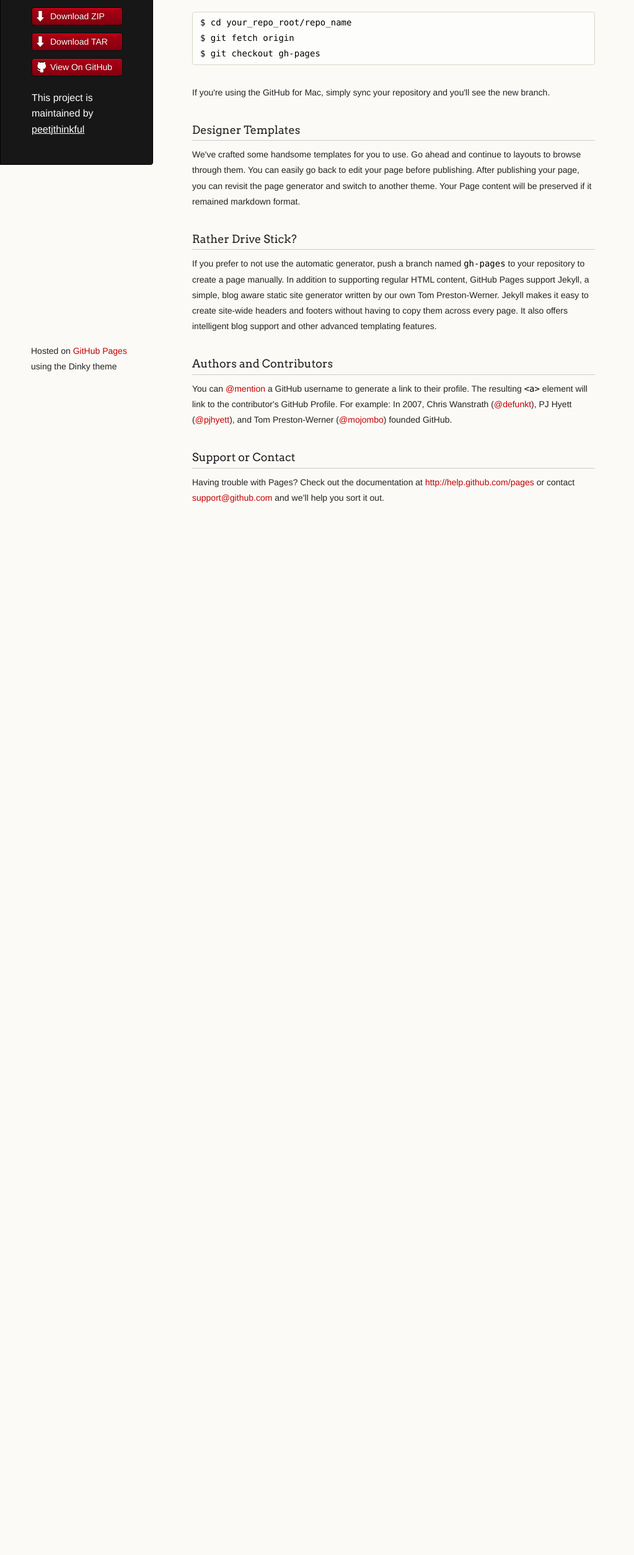
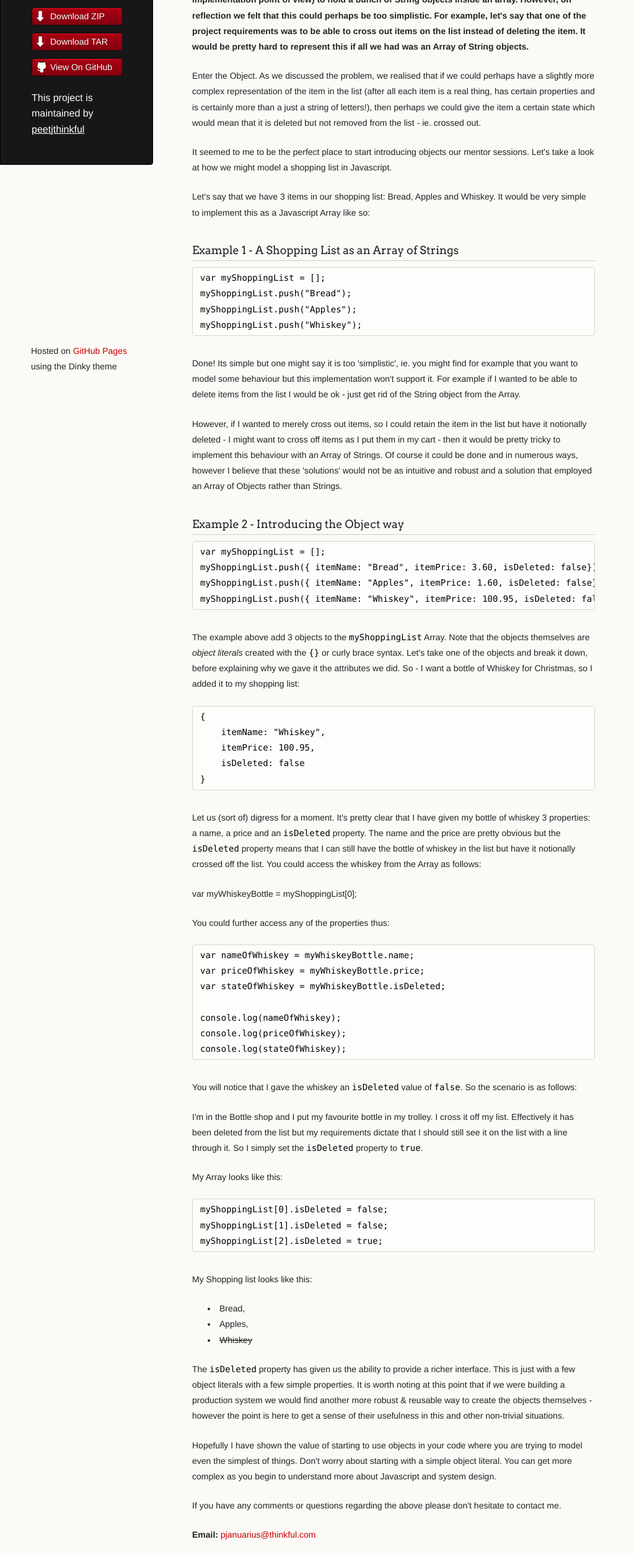
Before and after one commit to peetjthinkful/Examples, a plain HTML site: page index.html in a window 1280 px wide. Shown: the part 164-2673 px from the top of the page at 62% size, without its empty margins (0-1023 px from the left). Before the commit the page ends 1052 px from the top, so only its background shows below. Drawn offline with Linux system fonts and the light colour scheme.

```diff
--- a/index.html
+++ b/index.html
@@ -30,37 +30,89 @@
 
       </header>
       <section>
-        <h3>
-<a name="welcome-to-github-pages" class="anchor" href="#welcome-to-github-pages"><span class="octicon octicon-link"></span></a>Welcome to GitHub Pages.</h3>
+        <h1>
+<a name="introduction-to-objects" class="anchor" href="#introduction-to-objects"><span class="octicon octicon-link"></span></a>Introduction to Objects</h1>
 
-<p>This automatic page generator is the easiest way to create beautiful pages for all of your projects. Author your page content here using GitHub Flavored Markdown, select a template crafted by a designer, and publish. After your page is generated, you can check out the new branch:</p>
+<p><strong>During a mentor session with one of my students, we started talking about how she might approach the Shopping List project. The obvious and simplest approach was (from an implementation point of view) to hold a bunch of String objects inside an array. However, on reflection we felt that this could perhaps be too simplistic. For example, let's say that one of the project requirements was to be able to cross out items on the list instead of deleting the item. It would be pretty hard to represent this if all we had was an Array of String objects.</strong></p>
 
-<pre><code>$ cd your_repo_root/repo_name
-$ git fetch origin
-$ git checkout gh-pages
+<p>Enter the Object. As we discussed the problem, we realised that if we could perhaps have a slightly more complex representation of the item in the list (after all each item is a real thing, has certain properties and is certainly more than a just a string of letters!), then perhaps we could give the item a certain state which would mean that it is deleted but not removed from the list - ie. crossed out.</p>
+
+<p>It seemed to me to be the perfect place to start introducing objects our mentor sessions. Let's take a look at how we might model a shopping list in Javascript.</p>
+
+<p>Let's say that we have 3 items in our shopping list: Bread, Apples and Whiskey. It would be very simple to implement this as a Javascript Array like so:</p>
+
+<h3>
+<a name="example-1----a-shopping-list-as-an-array-of-strings" class="anchor" href="#example-1----a-shopping-list-as-an-array-of-strings"><span class="octicon octicon-link"></span></a>Example 1  - A Shopping List as an Array of Strings</h3>
+
+<pre><code>var myShoppingList = [];
+myShoppingList.push("Bread");
+myShoppingList.push("Apples");
+myShoppingList.push("Whiskey");
 </code></pre>
 
-<p>If you're using the GitHub for Mac, simply sync your repository and you'll see the new branch.</p>
+<p>Done! Its simple but one might say it is too 'simplistic', ie. you might find for example that you want to model some behaviour but this implementation won't support it. For example if I wanted to be able to delete items from the list I would be ok - just get rid of the String object from the Array.</p>
+
+<p>However, if I wanted to merely cross out items, so I could retain the item in the list but have it notionally deleted - I might want to cross off items as I put them in my cart - then it would be pretty tricky to implement this behaviour with an Array of Strings. Of course it could be done and in numerous ways, however I believe that these 'solutions' would not be as intuitive and robust and a solution that employed an Array of Objects rather than Strings.</p>
 
 <h3>
-<a name="designer-templates" class="anchor" href="#designer-templates"><span class="octicon octicon-link"></span></a>Designer Templates</h3>
+<a name="example-2---introducing-the-object-way" class="anchor" href="#example-2---introducing-the-object-way"><span class="octicon octicon-link"></span></a>Example 2 - Introducing the Object way</h3>
 
-<p>We've crafted some handsome templates for you to use. Go ahead and continue to layouts to browse through them. You can easily go back to edit your page before publishing. After publishing your page, you can revisit the page generator and switch to another theme. Your Page content will be preserved if it remained markdown format.</p>
+<pre><code>var myShoppingList = [];
+myShoppingList.push({ itemName: "Bread", itemPrice: 3.60, isDeleted: false});
+myShoppingList.push({ itemName: "Apples", itemPrice: 1.60, isDeleted: false});
+myShoppingList.push({ itemName: "Whiskey", itemPrice: 100.95, isDeleted: false});
+</code></pre>
 
-<h3>
-<a name="rather-drive-stick" class="anchor" href="#rather-drive-stick"><span class="octicon octicon-link"></span></a>Rather Drive Stick?</h3>
+<p>The example above add 3 objects to the <code>myShoppingList</code> Array. Note that the objects themselves are <em>object literals</em> created with the <code>{}</code> or curly brace syntax. Let's take one of the objects and break it down, before explaining why we gave it the attributes we did. So - I want a bottle of Whiskey for Christmas, so I added it to my shopping list:</p>
 
-<p>If you prefer to not use the automatic generator, push a branch named <code>gh-pages</code> to your repository to create a page manually. In addition to supporting regular HTML content, GitHub Pages support Jekyll, a simple, blog aware static site generator written by our own Tom Preston-Werner. Jekyll makes it easy to create site-wide headers and footers without having to copy them across every page. It also offers intelligent blog support and other advanced templating features.</p>
+<pre><code>{
+    itemName: "Whiskey",
+    itemPrice: 100.95,
+    isDeleted: false
+}
+</code></pre>
 
-<h3>
-<a name="authors-and-contributors" class="anchor" href="#authors-and-contributors"><span class="octicon octicon-link"></span></a>Authors and Contributors</h3>
+<p>Let us (sort of) digress for a moment. It's pretty clear that I have given my bottle of whiskey 3 properties: a name, a price and an <code>isDeleted</code> property. The name and the price are pretty obvious but the <code>isDeleted</code> property means that I can still have the bottle of whiskey in the list but have it notionally crossed off the list. You could access the whiskey from the Array as follows:</p>
 
-<p>You can <a href="https://github.com/blog/821" class="user-mention">@mention</a> a GitHub username to generate a link to their profile. The resulting <code>&lt;a&gt;</code> element will link to the contributor's GitHub Profile. For example: In 2007, Chris Wanstrath (<a href="https://github.com/defunkt" class="user-mention">@defunkt</a>), PJ Hyett (<a href="https://github.com/pjhyett" class="user-mention">@pjhyett</a>), and Tom Preston-Werner (<a href="https://github.com/mojombo" class="user-mention">@mojombo</a>) founded GitHub.</p>
+<p>var myWhiskeyBottle = myShoppingList[0];</p>
 
-<h3>
-<a name="support-or-contact" class="anchor" href="#support-or-contact"><span class="octicon octicon-link"></span></a>Support or Contact</h3>
+<p>You could further access any of the properties thus:</p>
 
-<p>Having trouble with Pages? Check out the documentation at <a href="http://help.github.com/pages">http://help.github.com/pages</a> or contact <a href="mailto:support@github.com">support@github.com</a> and we’ll help you sort it out.</p>
+<pre><code>var nameOfWhiskey = myWhiskeyBottle.name;
+var priceOfWhiskey = myWhiskeyBottle.price;
+var stateOfWhiskey = myWhiskeyBottle.isDeleted;
+
+console.log(nameOfWhiskey);
+console.log(priceOfWhiskey);
+console.log(stateOfWhiskey);
+</code></pre>
+
+<p>You will notice that I gave the whiskey an <code>isDeleted</code> value of <code>false</code>. So the scenario is as follows: </p>
+
+<p>I'm in the Bottle shop and I put my favourite bottle in my trolley. I cross it off my list. Effectively it has been deleted from the list but my requirements dictate that I should still see it on the list with a line through it. So I simply set the <code>isDeleted</code> property to <code>true</code>.</p>
+
+<p>My Array looks like this:</p>
+
+<pre><code>myShoppingList[0].isDeleted = false;
+myShoppingList[1].isDeleted = false;
+myShoppingList[2].isDeleted = true;
+</code></pre>
+
+<p>My Shopping list looks like this:</p>
+
+<ul>
+<li>Bread,</li>
+<li>Apples,</li>
+<li><del>Whiskey</del></li>
+</ul><p>The <code>isDeleted</code> property has given us the ability to provide a richer interface. This is just with a few object literals with a few simple properties. It is worth noting at this point that if we were building a production system we would find another more robust &amp; reusable way to create the objects themselves - however the point is here to get a sense of their usefulness in this and other non-trivial situations.</p>
+
+<p>Hopefully I have shown the value of starting to use objects in your code where you are trying to model even the simplest of things. Don't worry about starting with a simple object literal. You can get more complex as you begin to understand more about Javascript and system design.</p>
+
+<p>If you have any comments or questions regarding the above please don't hesitate to contact me.</p>
+
+<p><strong>Email: <a href="mailto:pjanuarius@thinkful.com">pjanuarius@thinkful.com</a></strong> </p>
+
+<p><strong>Twitter: <a href="https://github.com/peetj" class="user-mention">@peetj</a></strong></p>
       </section>
       <footer>
         <p><small>Hosted on <a href="http://pages.github.com">GitHub Pages</a> using the Dinky theme</small></p>
```
Also changed, not shown: params.json (+1 -1 lines).
